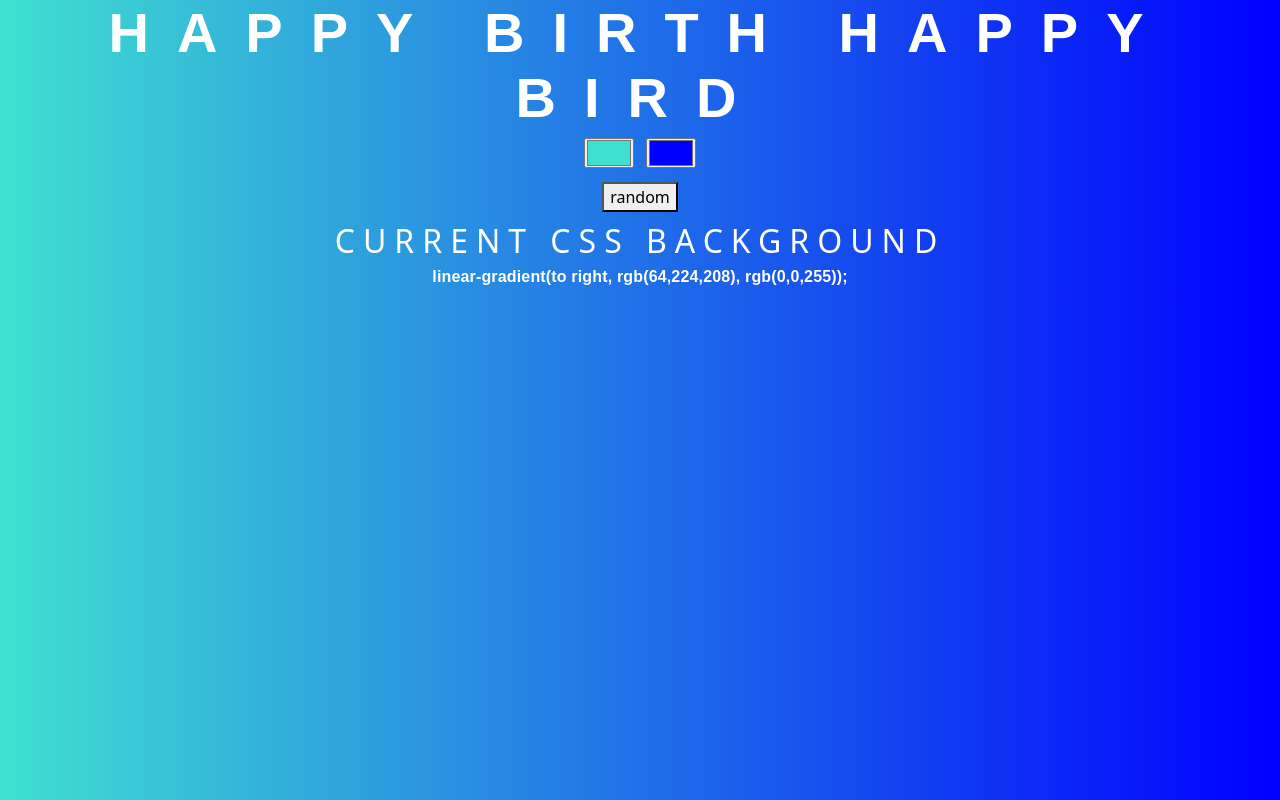
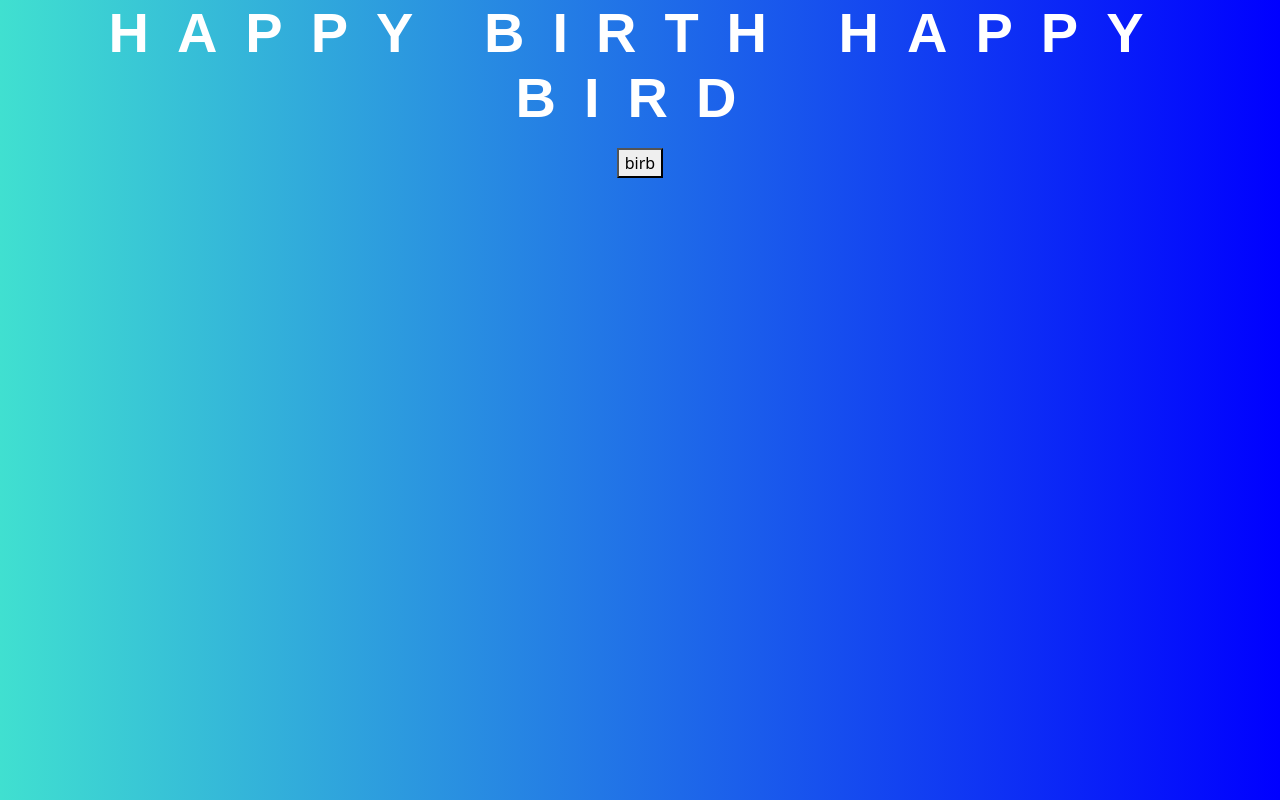
Before and after one commit to cappedd/hapbird, a plain HTML site: page index.html in a window 1280 px wide. Drawn offline with nearby package versions, Linux system fonts and the light colour scheme.

Commit message:
Update index.html

```diff
--- a/index.html
+++ b/index.html
@@ -19,12 +19,7 @@
 </head>
 <body id="gradient">
   	<h1>happy birth happy bird</h1>
-  <input class="color1" type="color" name="color1" value=#40E0D0>
-	<input class="color2" type="color" name="color2" value=#0000FF>
-	<br>
-	<button class="button">random</button></h2>
-	<h2>Current CSS Background</h2>
-	<h3>linear-gradient(to right, rgb(64,224,208), rgb(0,0,255));</h3>
+	<button class="button">birb</button></h2>
 	<script type="text/javascript" src="script.js"></script>
 </body>
 </html>
```
Lines whose indentation alone changed are shown as unchanged.
